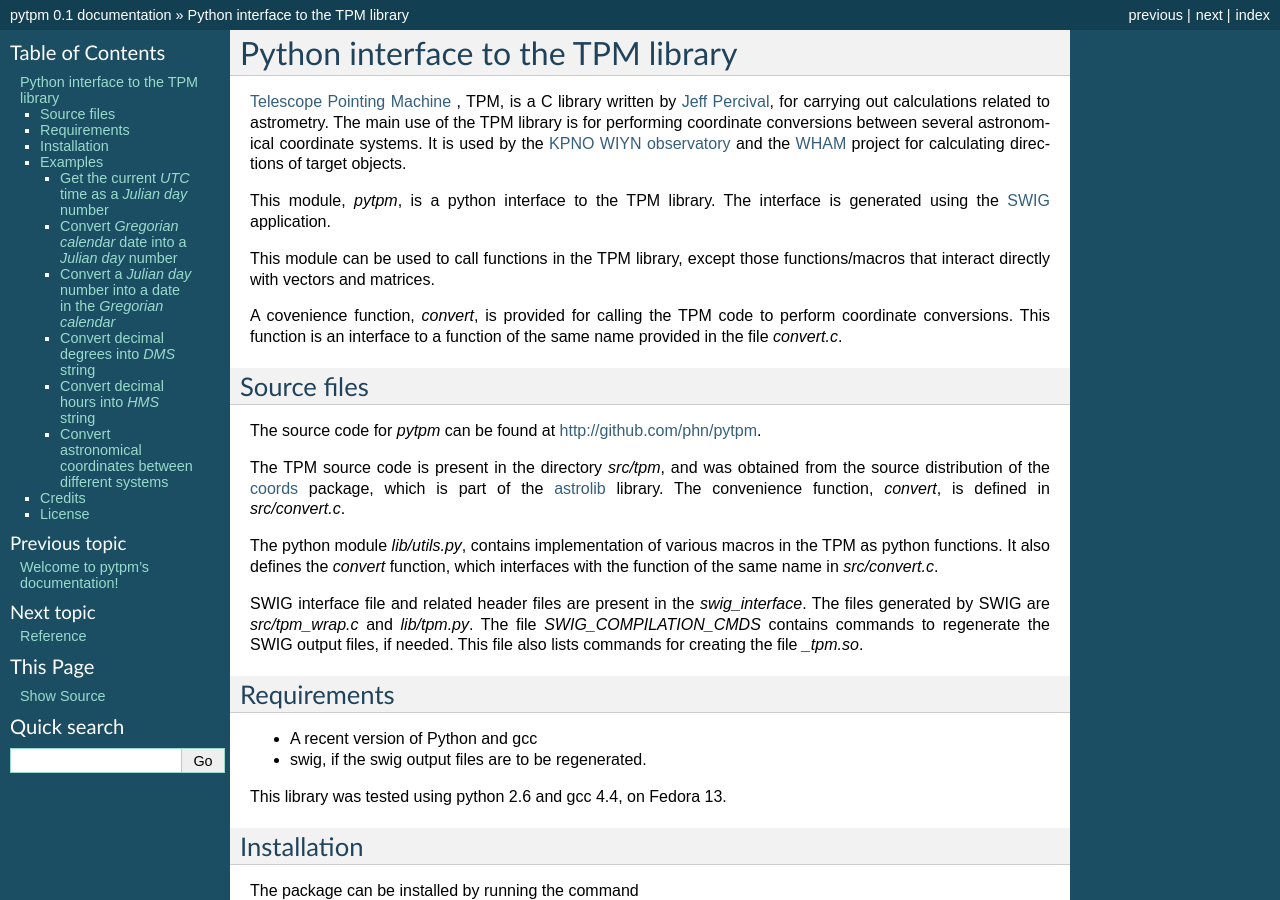
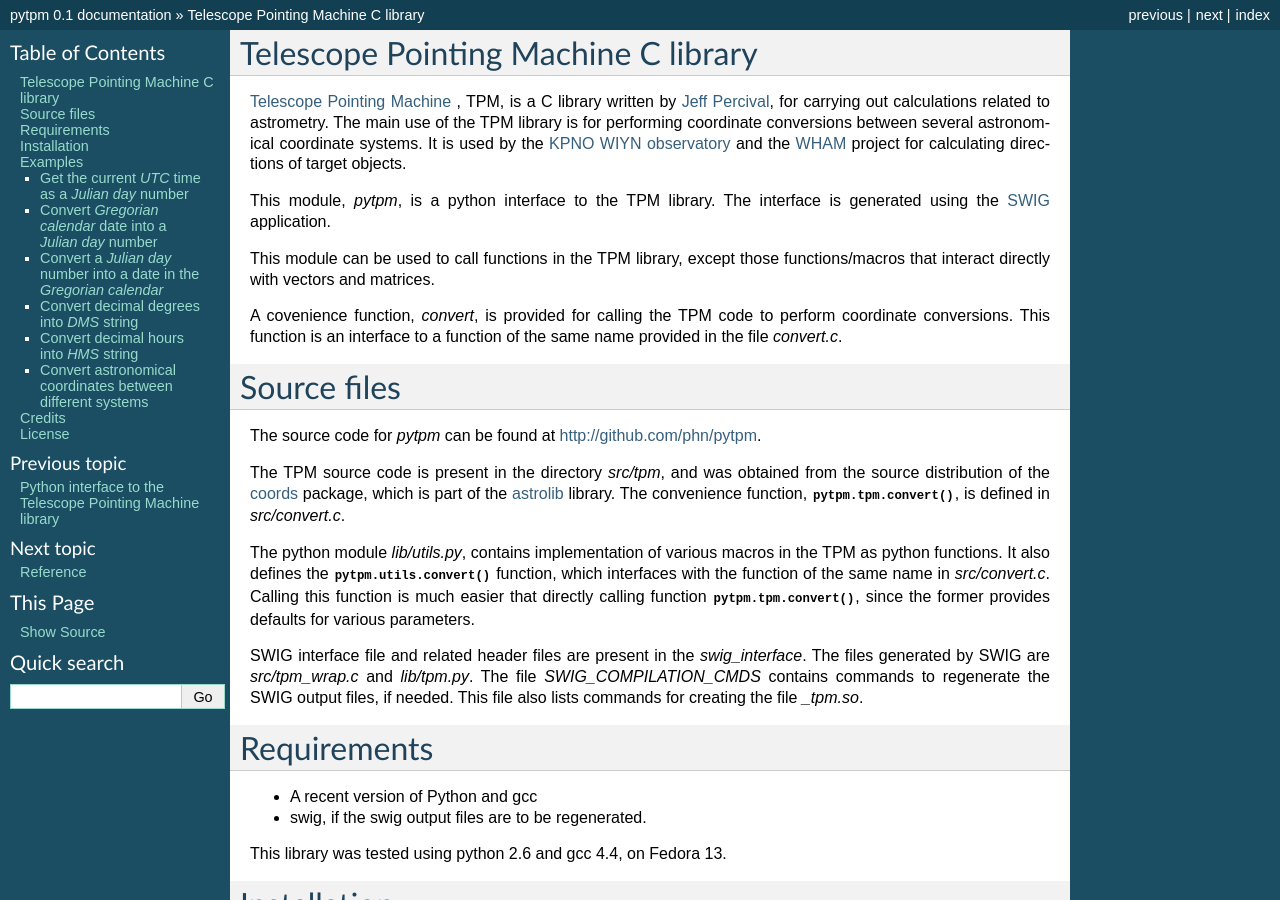
Before and after one commit to phn/pytpm, a Sphinx documentation site: the page built from doc/main.rst, in a window 1280 px wide and 900 px high. Built offline with Sphinx 7.4.7, drawn with Linux system fonts in a browser that asks for light colours; formulas are drawn with MathJax 3; some of the changed text lies outside the part shown.

Commit message:
Changed title and added ref to functions.

```diff
--- a/doc/index.rst
+++ b/doc/index.rst
@@ -3,10 +3,8 @@
    You can adapt this file completely to your liking, but it should at least
    contain the root `toctree` directive.
 
-Welcome to pytpm's documentation!
-=================================
-
-Contents:
+Python interface to the Telescope Pointing Machine library
+==========================================================
 
 .. toctree::
    :maxdepth: 0
--- a/doc/main.rst
+++ b/doc/main.rst
@@ -1,5 +1,5 @@
-Python interface to the  TPM library
-====================================
+Telescope Pointing Machine C library
+------------------------------------
 
 .. _Telescope Pointing Machine: http://www.sal.wisc.edu/~jwp/astro/tpm/tpm.html
 .. _Jeff Percival: http://www.sal.wisc.edu/~jwp/
@@ -36,13 +36,16 @@ The source code for *pytpm* can be found at http://github.com/phn/pytpm.
 
 The TPM source code is present in the directory *src/tpm*, and was
 obtained from the source distribution of the coords_ package, which is
-part of the astrolib_ library. The convenience function, *convert*, is
-defined in *src/convert.c*.
+part of the astrolib_ library. The convenience function,
+:func:`pytpm.tpm.convert`, is defined in *src/convert.c*.
 
 The python module *lib/utils.py*, contains implementation of various
-macros in the TPM as python functions. It also defines the *convert*
+macros in the TPM as python functions. It also defines the
+:func:`pytpm.utils.convert`
 function, which interfaces with the function of the same name in
-*src/convert.c*.
+*src/convert.c*. Calling this function is much easier that directly calling
+function :func:`pytpm.tpm.convert`, since the former provides defaults for
+various parameters.
 
 SWIG interface file and related header files are present in the
 *swig_interface*. The files generated by SWIG are *src/tpm_wrap.c* and
```
